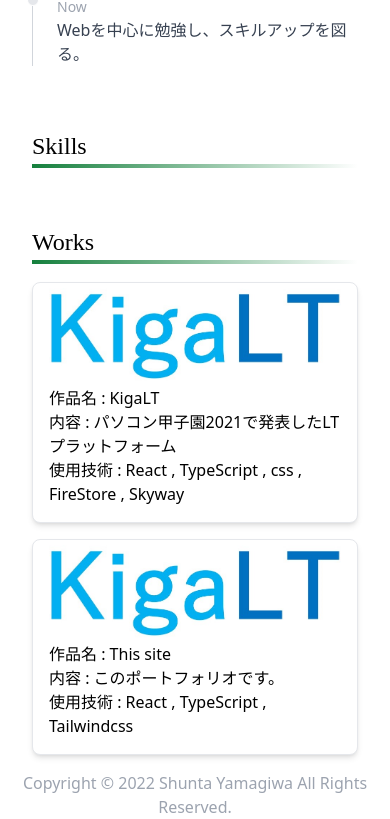
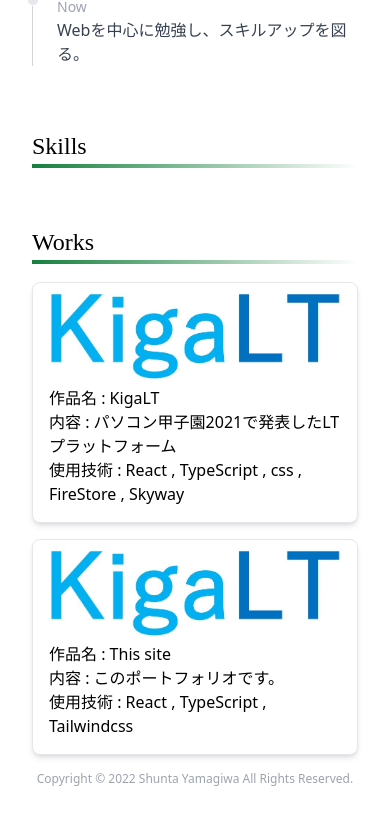
Before and after one commit to Sansai-snct/hp, a React (Create React App) app: page / in a window 390 px wide. Shown: the part 2026-2845 px from the top of the page. After the commit the page ends 2813 px from the top, so only its background shows below. Built offline with nearby package versions, Linux system fonts and the light colour scheme; a web font is replaced by a local one.

Commit message:
[update] フォントサイズの調整

```diff
--- a/src/components/Footer.tsx
+++ b/src/components/Footer.tsx
@@ -3,7 +3,7 @@
 
 const Footer: FC = () => {
   return (
-    <footer className="mt-4 text-center text-gray-400">
+    <footer className="mt-4 text-center text-gray-400 text-xs md:text-base">
       <div>Copyright © 2022 Shunta Yamagiwa All Rights Reserved.</div>
     </footer>
   );
```
